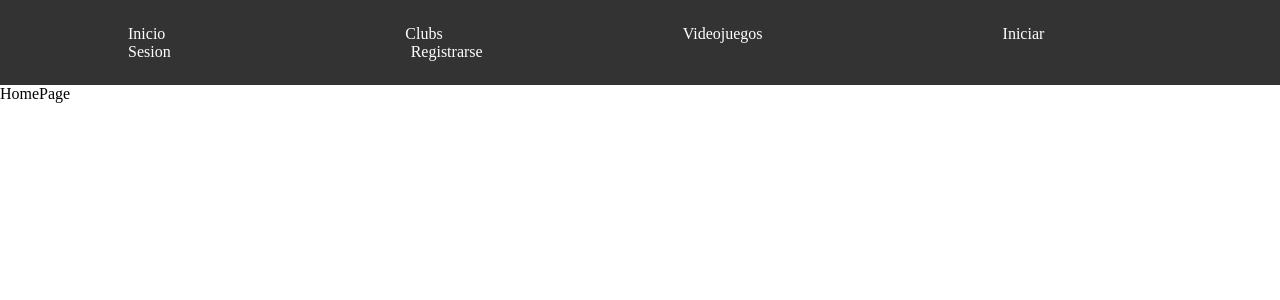
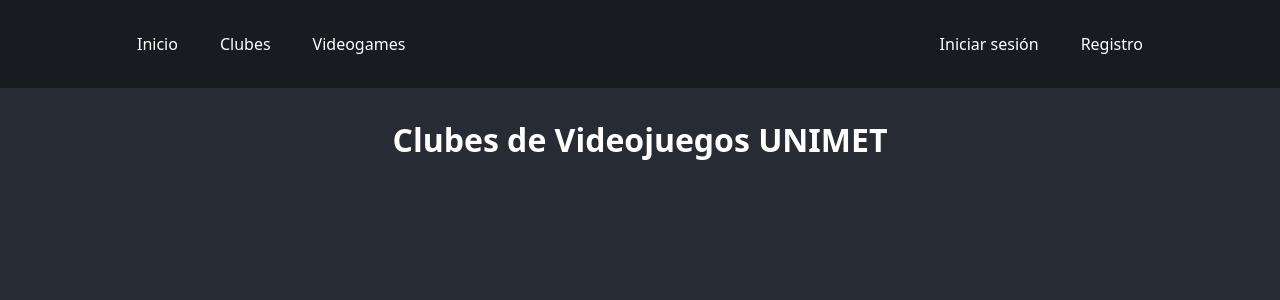
Before and after one commit to AndresBLV/Microproyecto-2-Andres-Balbuenas-Alejandro-Morabito, a React (Vite) app: page / in a window 1280 px wide. Shown: the top 300 px of the page. Built offline with nearby package versions, Linux system fonts and the light colour scheme.

Commit message:
Navbar Listo, Inicio HOMEPAGE

```diff
--- a/src/components/Navbar/Navbar.css
+++ /dev/null
@@ -1,17 +0,0 @@
-.NavContainer{
-    margin: 0px;
-    padding: 0.4rem;
-    background-color: #333;
-    display: flex;
-    align-items: center;
-    justify-content: space-between;
-    height: 85px;
-    padding: 5px 10%;
-}
-
-.styleLink{
-    color: white;
-    text-decoration: none;
-    margin-right: 15rem;
-    font-weight: 400;
-    }
--- a/src/components/Navbar/Navbar.jsx
+++ b/src/components/Navbar/Navbar.jsx
@@ -1,29 +1,42 @@
 import {Link} from "react-router-dom";
 import { CLUB_URL, HOME_URL, LOGIN_URL, REGISTER_URL, VIDEOGAMES_URL } from "../../constanst/urls";
-import "./Navbar.css";
+import styles from "./Navbar.module.css";
 
 export function Navbar(){
-    return(
-    <>
-    <nav className="NavContainer">
-        <div>
-            <Link to={HOME_URL} className="styleLink">
+    return (
+        <nav className={styles.navbar}>
+            <ul className={styles.menuList}>
+                <li className={`${styles.menuItem} ${styles.menuItemLeft}`}>
+                    <Link to={HOME_URL} className={styles.link}>
                         <span>Inicio</span>
                     </Link>
-            <Link to={CLUB_URL} className="styleLink">
-                <span>Clubs</span>
+                </li>
+                <li className={`${styles.menuItem} ${styles.menuItemLeft}`}>
+                    <Link to={CLUB_URL} className={styles.link}>
+                        <span>Clubes</span>
                     </Link>
-            <Link to={VIDEOGAMES_URL} className="styleLink">
-                <span>Videojuegos</span>
+                </li>
+                <li className={`${styles.menuItem} ${styles.menuItemLeft}`}>
+                    <Link to={VIDEOGAMES_URL} className={styles.link}>
+                        <span>Videogames</span>
                     </Link>
-            <Link to={LOGIN_URL} className="styleLink">
-                <span>Iniciar Sesion</span>
+                </li>
+            </ul>
+
+            <ul className={styles.menuList}>
+                <>
+                    <li className={`${styles.menuItem} ${styles.menuItemRight}`}>
+                        <Link to={LOGIN_URL} className={styles.link}>
+                            <span>Iniciar sesión</span>
                         </Link>
-            <Link to={REGISTER_URL} className="styleLink">
-                <span>Registrarse</span>
+                    </li>
+                    <li className={`${styles.menuItem} ${styles.menuItemRight}`}>
+                        <Link to={REGISTER_URL} className={styles.link}>
+                            <span>Registro</span>
                         </Link>
-        </div>
+                    </li>
+                </>
+            </ul>
         </nav>
-    </>
-    )
+    );
 }
--- /dev/null
+++ b/src/components/Navbar/Navbar.module.css
@@ -0,0 +1,61 @@
+.navbar {
+    display: flex;
+    justify-content: space-between;
+    background: #181b20;
+    padding: 24px 120px;
+}
+
+.navbar .menuList {
+    display: flex;
+    align-items: center;
+    list-style: none;
+}
+
+.navbar .menuList .menuItem {
+    border-radius: 6px;
+    border: 1px solid transparent;
+}
+
+.navbar .menuList .menuItem:hover {
+    border-color: #272b33;
+    background: #23262e;
+}
+
+.navbar .menuList .menuItem.menuItemLeft {
+    margin-right: 8px;
+}
+.navbar .menuList .menuItem.menuItemRight {
+    margin-left: 8px;
+}
+
+.navbar .menuList .menuItem .link {
+    display: flex;
+    align-items: center;
+    padding: 8px 16px;
+    text-decoration: none;
+    color: #fff;
+}
+
+.navbar .menuList .menuItem .link.logoutBtn {
+    display: flex;
+    align-items: center;
+    padding: 8px 16px;
+    text-decoration: none;
+    color: red;
+    background: none;
+    outline: none;
+    border: none;
+    font-size: inherit;
+    font-weight: inherit;
+    cursor: pointer;
+}
+
+.navbar .menuList .menuItem .link .userAvatar {
+    content: "";
+    display: block;
+    width: 32px;
+    height: 32px;
+    border-radius: 20px;
+    background: #3c3e44;
+    margin-right: 8px;
+}
--- a/src/index.css
+++ b/src/index.css
@@ -3,3 +3,9 @@
   padding: 0px;
   box-sizing: border-box;
 }
+
+html,
+body {
+  font-family: system-ui, -apple-system, BlinkMacSystemFont, "Segoe UI", Roboto,
+    Oxygen, Ubuntu, Cantarell, "Open Sans", "Helvetica Neue", sans-serif;
+}
--- /dev/null
+++ b/src/pages/HomePage/HomePage.css
@@ -0,0 +1,11 @@
+.container{
+    background: #272b33;
+    min-height: 100vh;
+    padding: 30px;
+}
+
+.title{
+    font-size: 2em;
+    text-align: center;
+    color: white;
+}
--- a/src/pages/HomePage/HomePage.jsx
+++ b/src/pages/HomePage/HomePage.jsx
@@ -1,6 +1,10 @@
+import "./HomePage.css";
+
 
 export function HomePage(){
     return(
-    <div>HomePage</div>
+        <div className="container">
+            <h1 className="title">Clubes de Videojuegos UNIMET</h1>
+        </div>
     )
 }
```
Also changed, not shown: src/pages/HomePage/HomePage.module.css (deleted). Lines whose indentation alone changed are shown as unchanged.
